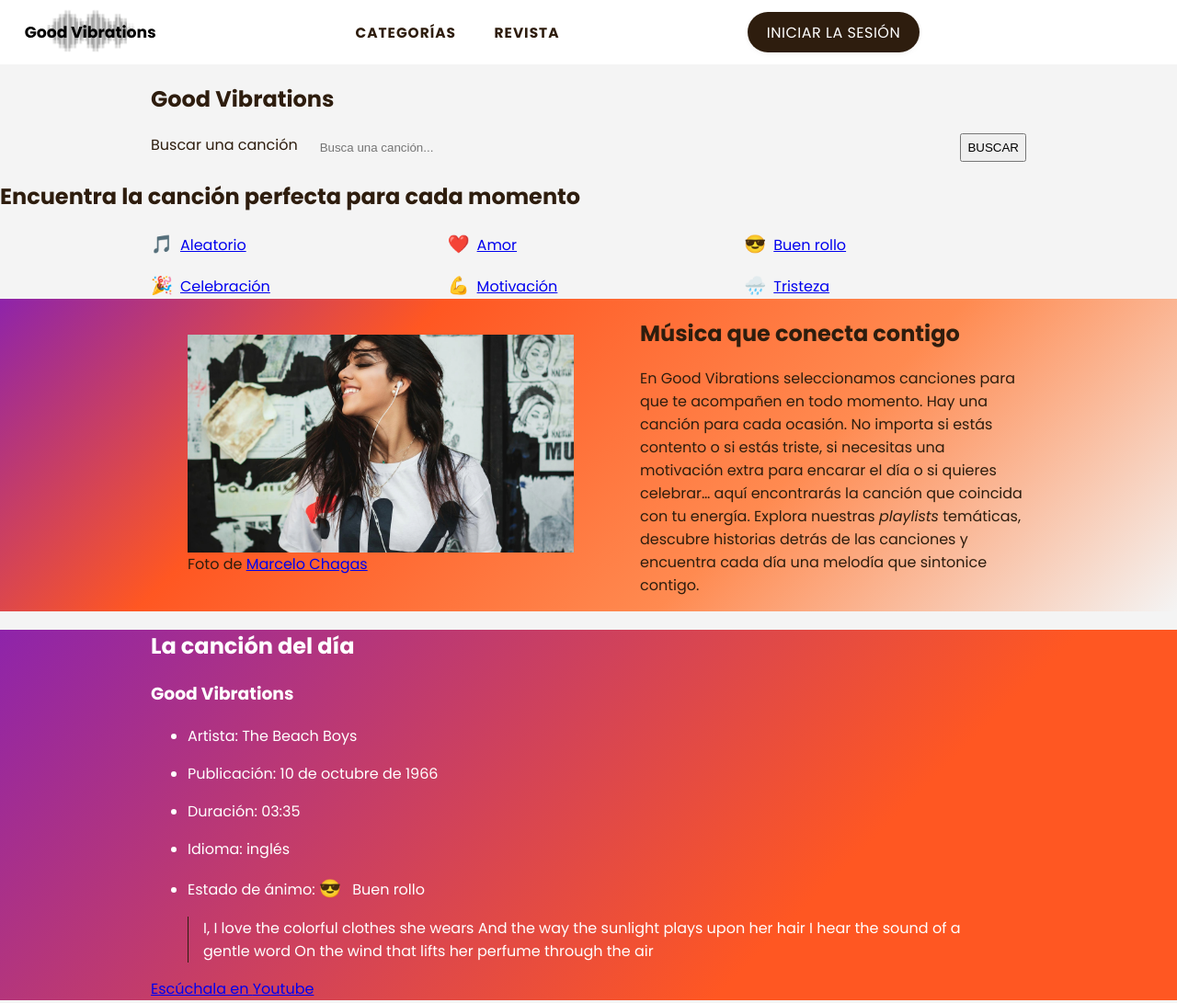
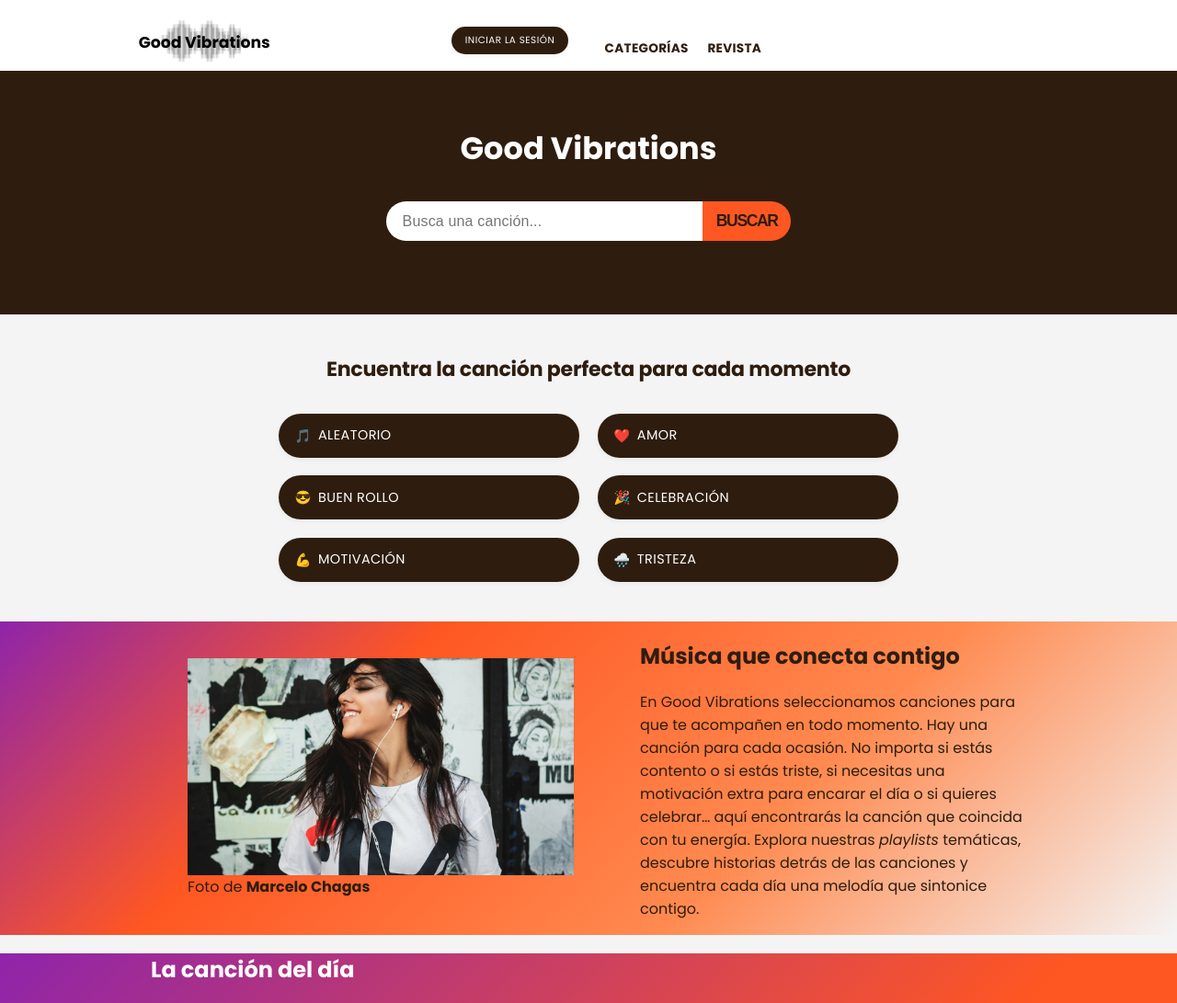
Before and after one commit to lalalau3/PEC3-LauraMartinezRuiz, a plain HTML site: page index.html in a window 1280 px wide. Shown: the top 1091 px of the page at 92% size. Drawn offline with Linux system fonts and the light colour scheme.

Commit message:
vamovamo

```diff
--- a/css/styles.css
+++ b/css/styles.css
@@ -10,6 +10,7 @@
   --padding-lateral: 1.5rem;
   --sombra-form-focus: 0 0 15px var(--blanco);
 }
+
 
 /***** GENERAL *****/
 html, body {
@@ -28,8 +29,7 @@ img {
 }
 
 .cont-limitado,
-.div-conecta-i,
-.categorias-grid-i {
+.div-conecta-i {
   box-sizing: border-box;
   width: 100%;
   max-width: var(--max-width);
@@ -37,81 +37,63 @@ img {
   padding: 0 var(--padding-lateral);
 }
 
+a {
+  color: var(--casi-negro);
+  text-decoration: none;
+  font-weight: 700;
+}
+a:hover {
+  color: var(--naranja-sutil);
+}
+
+
 /***** HEADER *****/
 .header-i {
   background: var(--blanco);
-  padding: 0.5rem 0;
+  padding: 1.2rem 0 0.5rem 0;
   width: 100%;
 }
 
 .div-header-i {
   display: flex;
+  flex-direction: column;
+  align-items: center;
+  max-width: var(--max-width);
+  margin: auto;
+  padding: 0 var(--padding-lateral);
+  gap: 1.1rem;
+}
+
+.div-header-top-i {
+  display: flex;
+  width: 100%;
   align-items: center;
   justify-content: space-between;
-  max-width: var(--max-width);
-  margin-left: 0;
-  margin-right: auto;
-  padding: 0 var(--padding-lateral);
-  gap: 1.5rem;
-}
-
-.div-header-i > a {
-  display: flex;
-  align-items: center;
-  margin-right: 1.5rem;
 }
 
 .logo-header {
   display: block;
-  max-height: 40px;
-  margin-left: 0;
-}
-
-/* Nav centrado, letra más pequeña */
-.div-header-i nav {
-  flex: 1;
-  display: flex;
-  justify-content: center;
-}
-
-.div-header-i nav ul {
-  display: flex;
-  gap: 2rem;
-  list-style: none;
-  padding: 0;
+  max-height: 50px;  /* más pequeño para móvil */
   margin: 0;
 }
 
-.div-header-i nav a {
-  text-decoration: none;
-  color: var(--casi-negro);
-  font-weight: 700;
-  font-size: 0.96rem;
-  letter-spacing: 1px;
-  padding: 0.5rem 0.3rem;
-  transition: color 0.2s;
-  text-transform: uppercase;
-  display: flex;
-  align-items: center;
-}
-
-/* Botón iniciar sesión: font-weight 400, SIEMPRE blanco */
 .login-header {
   background: var(--casi-negro);
   color: var(--blanco) !important;
-  padding: 0.6rem 1.3rem;
+  padding: 0.45rem 0.9rem;    /* MÁS PEQUEÑO */
   border-radius: 2rem;
   font-weight: 400;
+  font-size: 0.65rem;
   text-decoration: none;
-  font-size: 1rem;
-  transition: background 0.2s, color 0.2s;
-  margin-left: 1rem;
-  box-shadow: 0 2px 6px 0 rgba(0,0,0,0.04);
   letter-spacing: 0.5px;
+  margin: 0;
+  margin-right: 0.4rem;
   text-align: center;
   white-space: nowrap;
   border: none;
   outline: none;
+  transition: background 0.2s, color 0.2s;
+  box-shadow: 0 2px 6px 0 rgba(0,0,0,0.04);
   display: flex;
   align-items: center;
   justify-content: center;
@@ -120,6 +102,35 @@ img {
 .login-header:hover {
   background: var(--naranja-sutil);
   color: var(--blanco) !important;
+}
+
+.div-header-i nav {
+  width: 100%;
+  display: flex;
+  justify-content: flex-start;
+  margin: 0;
+}
+
+.div-header-i nav ul {
+  display: flex;
+  gap: 1.1rem;
+  list-style: none;
+  padding: 0;
+  margin: 0;
+}
+
+.div-header-i nav a {
+  color: var(--casi-negro);
+  font-size: 0.85rem;
+  font-weight: 700;
+  letter-spacing: 0.3px;
+  text-transform: uppercase;
+  text-decoration: none;
+  padding: 0 0.1rem;
+  word-spacing: -0.1em;
+  transition: color 0.2s;
+  display: flex;
+  align-items: center;
 }
 
 /***** INDEX.HTML *****/
@@ -136,7 +147,6 @@ img {
   background-color: var(--gris-claro);
 }
 
-/***** HEADER, FORMS Y BLOQUES *****/
 .busqueda-form,
 .formulario-i,
 .art-cancion-dia-i ul {
@@ -144,6 +154,141 @@ img {
   flex-direction: column;
   gap: 1rem;
 }
+
+.busqueda.seccion-fondo {
+  background: var(--casi-negro);
+  padding: 2rem 0 5rem 0;
+}
+
+.busqueda .cont-limitado {
+  max-width: 600px;
+  margin: auto;
+  padding: 0 1.2rem;
+  display: flex;
+  flex-direction: column;
+  align-items: center;
+}
+
+.busqueda .bold-gv,
+.busqueda h1 {
+  color: var(--blanco);
+  font-size: 2.1rem;
+  text-align: center;
+  margin-bottom: 2rem;
+  font-weight: 700;
+}
+
+.busqueda-form {
+  width: 100%;
+  max-width: 440px;
+  margin: 0 auto;
+  display: flex;
+  flex-direction: row;
+  align-items: stretch;
+  gap: 0;
+}
+
+.busqueda-form label {
+  display: none;
+}
+
+.busqueda-form input[type="search"] {
+  padding: 0.74rem 1.1rem;
+  border-radius: 1rem 0 0 1rem;
+  border: none;
+  font-size: 1rem;
+  outline: none;
+  background: var(--blanco);
+  color: var(--casi-negro);
+  flex: 1 1 0%;
+  min-width: 0;
+  letter-spacing: 0.01em;
+}
+
+.busqueda-form button {
+  padding: 0.7rem 0.9rem;
+  border-radius: 0 1rem 1rem 0;
+  border: none;
+  background: var(--naranja);
+  color: var(--casi-negro);
+  font-size: 1.1rem;
+  font-weight: 700;
+  cursor: pointer;
+  transition: background 0.2s;
+  letter-spacing: -0.08em;
+  flex: 0 0 auto;
+  min-width: 75px;
+}
+
+.busqueda-form button:hover {
+  background: var(--naranja-sutil);
+  color: var(--casi-negro);
+}
+
+.categorias-index {
+  background: var(--gris-claro);
+  padding: 1.5rem 0 2.7rem 0;
+}
+
+.categorias-index h2 {
+  text-align: center;
+  font-size: 1.38rem;
+  font-weight: 700;
+  color: var(--casi-negro);
+  margin-bottom: 2rem;
+  letter-spacing: -0.01em;
+}
+
+.categorias-grid-i {
+  box-sizing: border-box;
+  display: grid;
+  grid-template-columns: 1fr;
+  gap: 1.2rem;
+  width: 100%;
+  max-width: 700px;
+  margin: auto;
+  padding: 0 0.8rem;
+}
+
+.categoria-i {
+  display: block;
+  background: var(--casi-negro);
+  color: var(--blanco);
+  border-radius: 2.4rem;              /* Muy redondeado */
+  padding: 0.85rem 1.2rem 0.85rem 2.7rem; /* Top-right-bottom-left */
+  text-align: left;
+  text-transform: uppercase;
+  font-weight: 400;                   /* NO negrita */
+  font-size: 0.9rem;                 /* Ajusta si quieres más pequeño */
+  letter-spacing: 0.03em;
+  box-shadow: 0 2px 6px 0 rgba(0,0,0,0.05);
+  position: relative;
+  transition: background 0.22s, color 0.22s;
+  outline: none;
+  cursor: pointer;
+}
+
+.categoria-i::before {
+  content: "";
+  display: inline-block;
+  position: absolute;
+  left: 1.1rem;
+  top: 50%;
+  transform: translateY(-50%);
+  font-size: 1em;
+  vertical-align: middle;
+}
+
+.categoria-i:focus-visible {
+  box-shadow: 0 0 0 3px var(--naranja);
+}
+
+.categoria-i:hover,
+.categoria-i:focus {
+  background: var(--naranja-sutil);
+  color: var(--blanco);
+}
+
 
 /***** FORMULARIOS E INPUTS *****/
 input,
@@ -160,16 +305,17 @@ select:focus {
   box-shadow: var(--sombra-form-focus);
 }
 
+
 /***** BLOQUES, QUOTES Y LISTAS *****/
 blockquote {
   border-left: 1px solid var(--casi-negro);
   padding-left: 1rem;
 }
 
-.categoria-i::before,
 .emoji.buen-rollo::before {
   display: inline-block;
   margin-right: 0.5rem;
+  vertical-align: middle;
   font-size: 1.2em;
 }
 
@@ -181,11 +327,13 @@ blockquote {
 .categoria-i.tristeza::before { content: "🌧️"; }
 .emoji.buen-rollo::before { content: "😎"; }
 
-/***** CATEGORÍAS (GRID RESPONSIVE) *****/
-.categorias-grid-i {
-  display: grid;
-  grid-template-columns: 1fr;
-  gap: 1rem;
+
+
+/***** MEDIA *****/
+@media (min-width: 350px) {
+  .categorias-grid-i {
+    grid-template-columns: repeat(2, 1fr);
+  }
 }
 
 @media (min-width: 600px) {
@@ -196,8 +344,15 @@ blockquote {
     padding: 0 var(--padding-lateral);
     gap: 1.5rem;
   }
-  .categorias-grid-i {
-    grid-template-columns: repeat(2, 1fr);
+  .busqueda-form {
+    flex-direction: row;
+    gap: 0;
+  }
+  .busqueda-form input[type="search"] {
+    border-radius: 1.4rem 0 0 1.4rem;
+  }
+  .busqueda-form button {
+    border-radius: 0 1.4rem 1.4rem 0;
   }
 }
 
@@ -240,7 +395,20 @@ blockquote {
   .busqueda-form button {
     flex-shrink: 0;
   }
-  .categorias-grid-i {
-    grid-template-columns: repeat(3, 1fr);
-  }
 }
+
+
+/* Forzar  mobile */
+.div-header-i nav {
+  width: 100%;
+  margin-top: 1.1rem;
+  display: flex !important;
+  justify-content: flex-start !important;
+  margin-left: 0 !important;
+  padding-left: 0 !important;
+}
+
+.div-header-i nav,
+.logo-header {
+  padding-left: 8px !important;
+}
--- a/index.html
+++ b/index.html
@@ -15,18 +15,21 @@
   <body>
     <header class="header-i">
       <div class="div-header-i">
-        <a href="index.html">
-          <img src="img/logo.webp" alt="Good Vibrations Logo">
-        </a>
+        <div class="div-header-top-i">
+          <a href="index.html" class="logo-header">
+            <img src="img/logo.webp" alt="Good Vibrations Logo">
+          </a>
+          <a class="login-header" href="">INICIAR LA SESIÓN</a>
+        </div>
         <nav aria-label="Principal">
           <ul>
             <li><a href="categorias.html">CATEGORÍAS</a></li>
             <li><a href="revista.html">REVISTA</a></li>
           </ul>
         </nav>
-        <a class="login-header" href="">INICIAR LA SESIÓN</a>
       </div>
     </header>
+
 
     <main>
       <section class="busqueda seccion-fondo">
@@ -42,7 +45,7 @@
 
       <section class="categorias-index">
         <h2>Encuentra la canción perfecta para cada momento</h2>
-        <div class="categorias-grid-i cont-limitado">
+        <div class="categorias-grid-i">
           <a href="categorias.html#aleatorio" class="categoria-i aleatorio">Aleatorio</a>
           <a href="categorias.html#amor" class="categoria-i amor">Amor</a>
           <a href="categorias.html#buen-rollo" class="categoria-i buen-rollo">Buen rollo</a>
```
